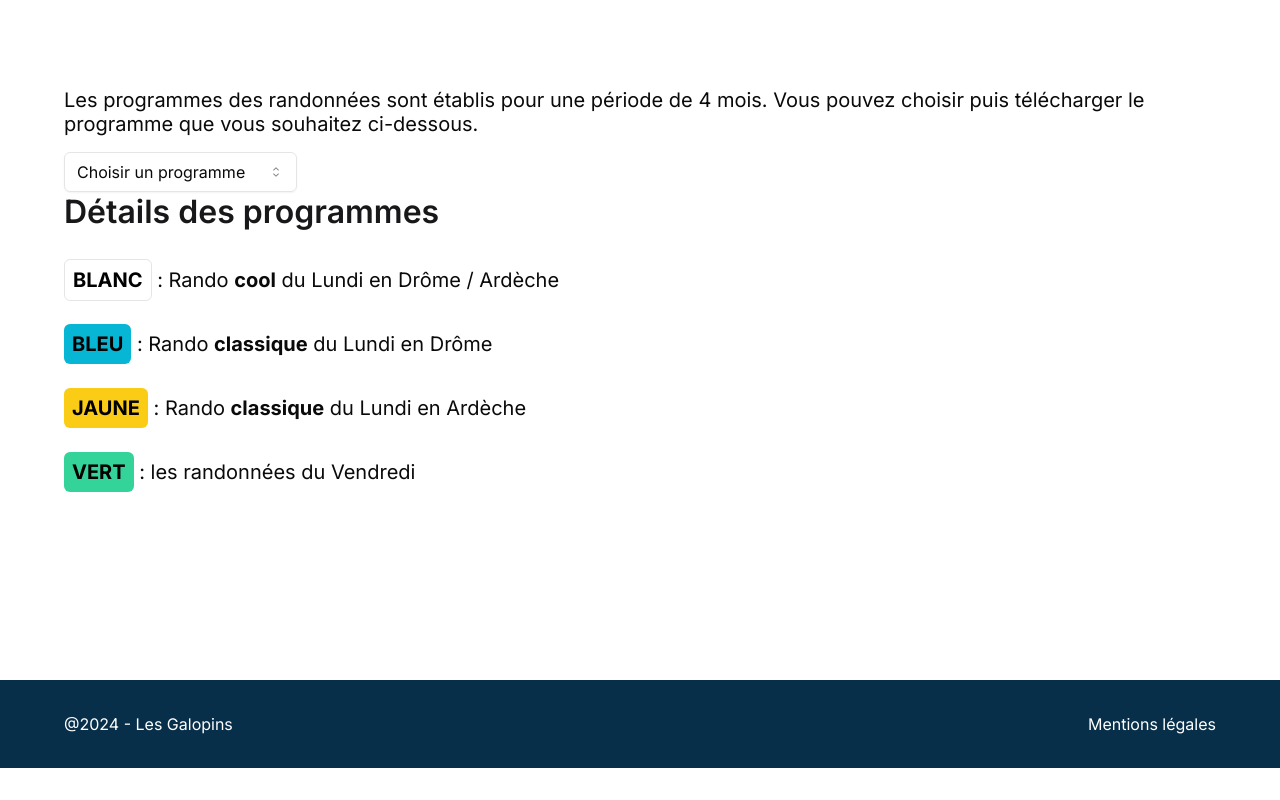
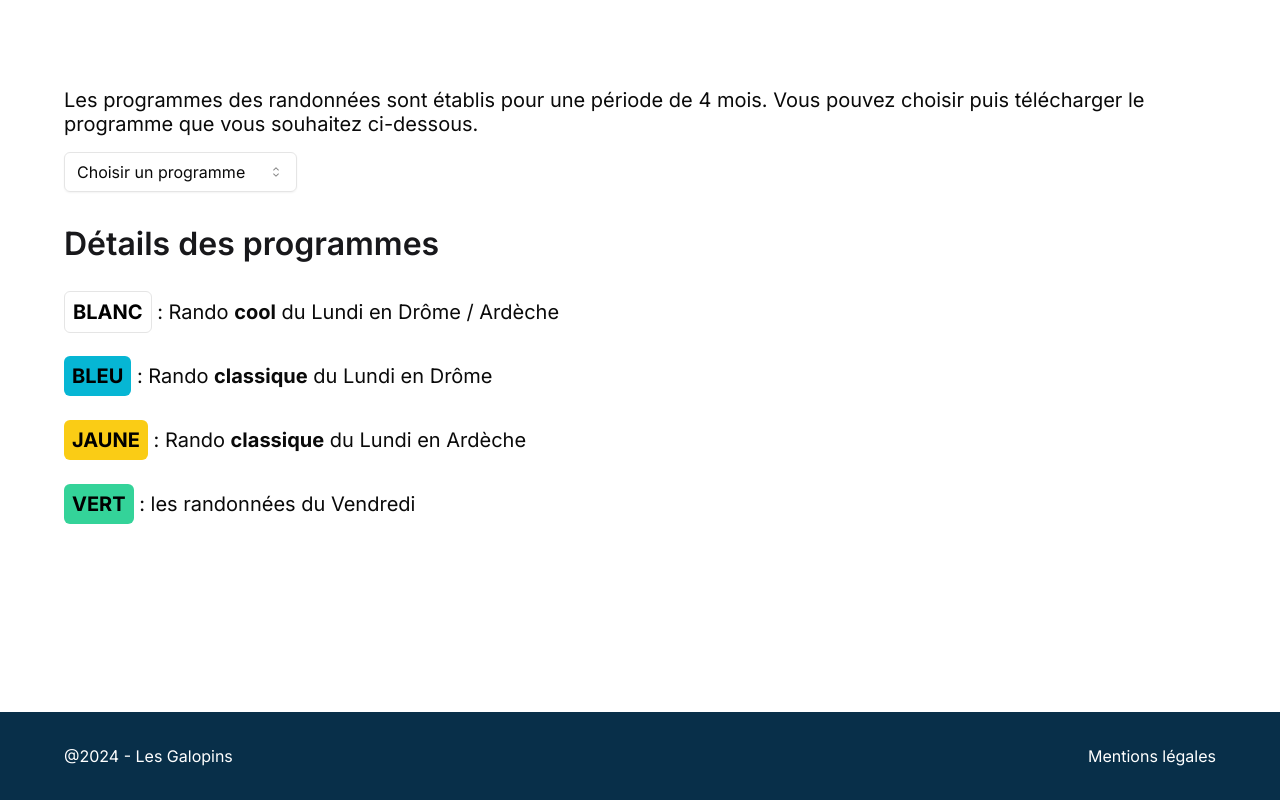
Before and after one commit to SebastienLaurentt/Galopins-Next-V2, a Next.js app: page /parcours in a window 1280 px wide. Shown: the part 1694-2494 px from the top of the page. Before the commit the page ends 2462 px from the top, so only its background shows below. Built offline with nearby package versions, Linux system fonts and the light colour scheme.

Commit message:
add mt-8 in SubSection

```diff
--- a/components/SubSection/SubSection.tsx
+++ b/components/SubSection/SubSection.tsx
@@ -14,7 +14,7 @@ const SubSection = ({
   children,
 }: SubSectionProps) => {
   const isMarginBottom = marginBottom ? "mb-12 md:mb-20" : "";
-  const isMarginTop = marginTop ? "" : "";
+  const isMarginTop = marginTop ? "mt-8" : "";
 
   return (
     <div className={`${classname} ${isMarginBottom} ${isMarginTop}    `}>
```
